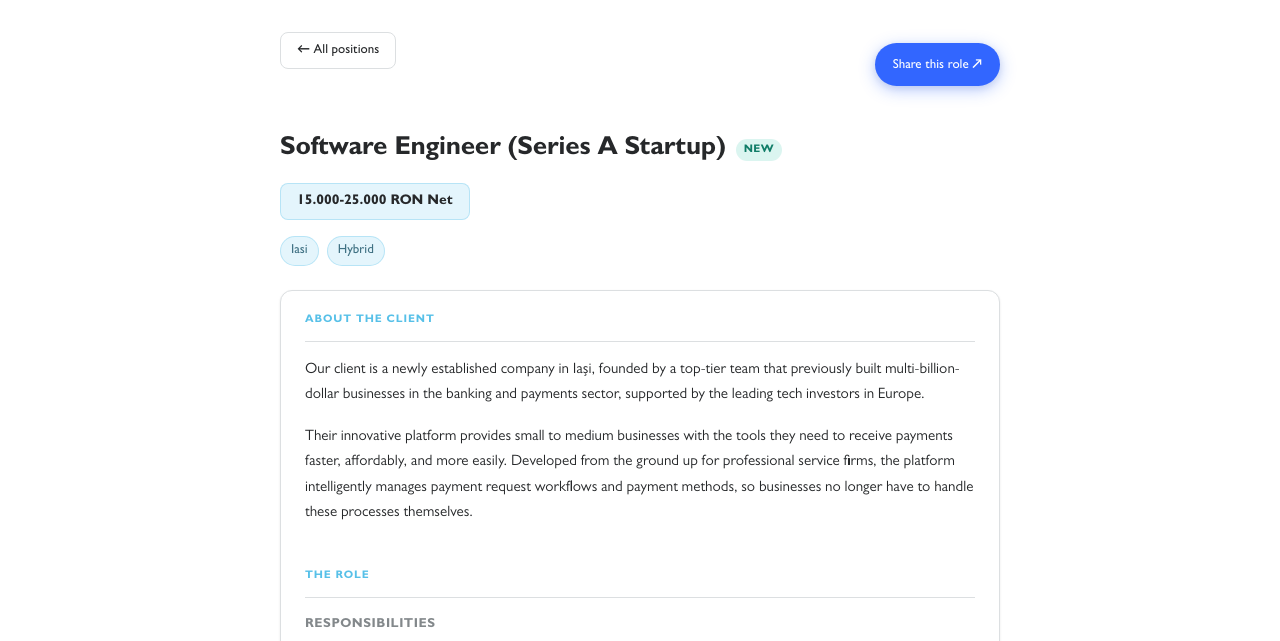
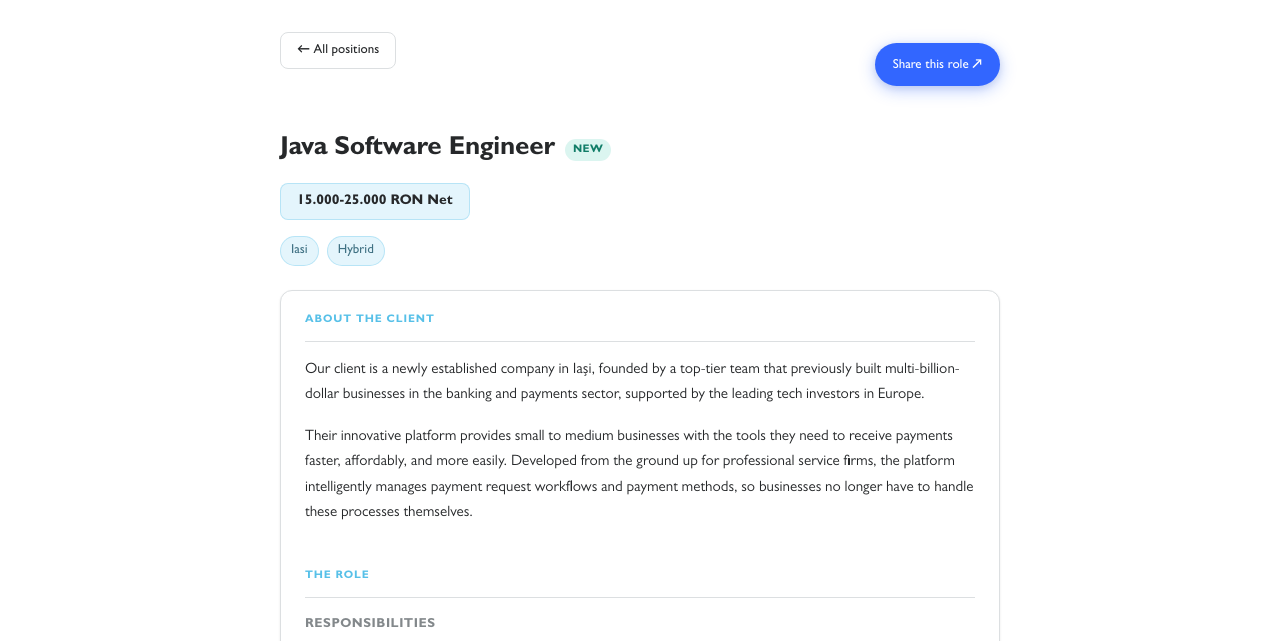
Before and after one commit to craciunpv-arch/job-postings, an Eleventy site: page src/jobs/software-engineer-series-a-ai-startup.md in a window 1280 px wide. Shown: the part 144-785 px from the top of the page. Built offline with nearby package versions, Linux system fonts and the light colour scheme; Eleventy itself is replaced by a stand-in of ours; files that its build step writes are made by us from their sources.

Commit message:
Update Job Postings “software-engineer-series-a-ai-startup”

```diff
--- a/src/jobs/software-engineer-series-a-ai-startup.md
+++ b/src/jobs/software-engineer-series-a-ai-startup.md
@@ -1,5 +1,5 @@
 ---
-title: Software Engineer (Series A Startup)
+title: Java Software Engineer
 salary: 15.000-25.000 RON Net
 city: Iasi
 workingType: Hybrid
```
